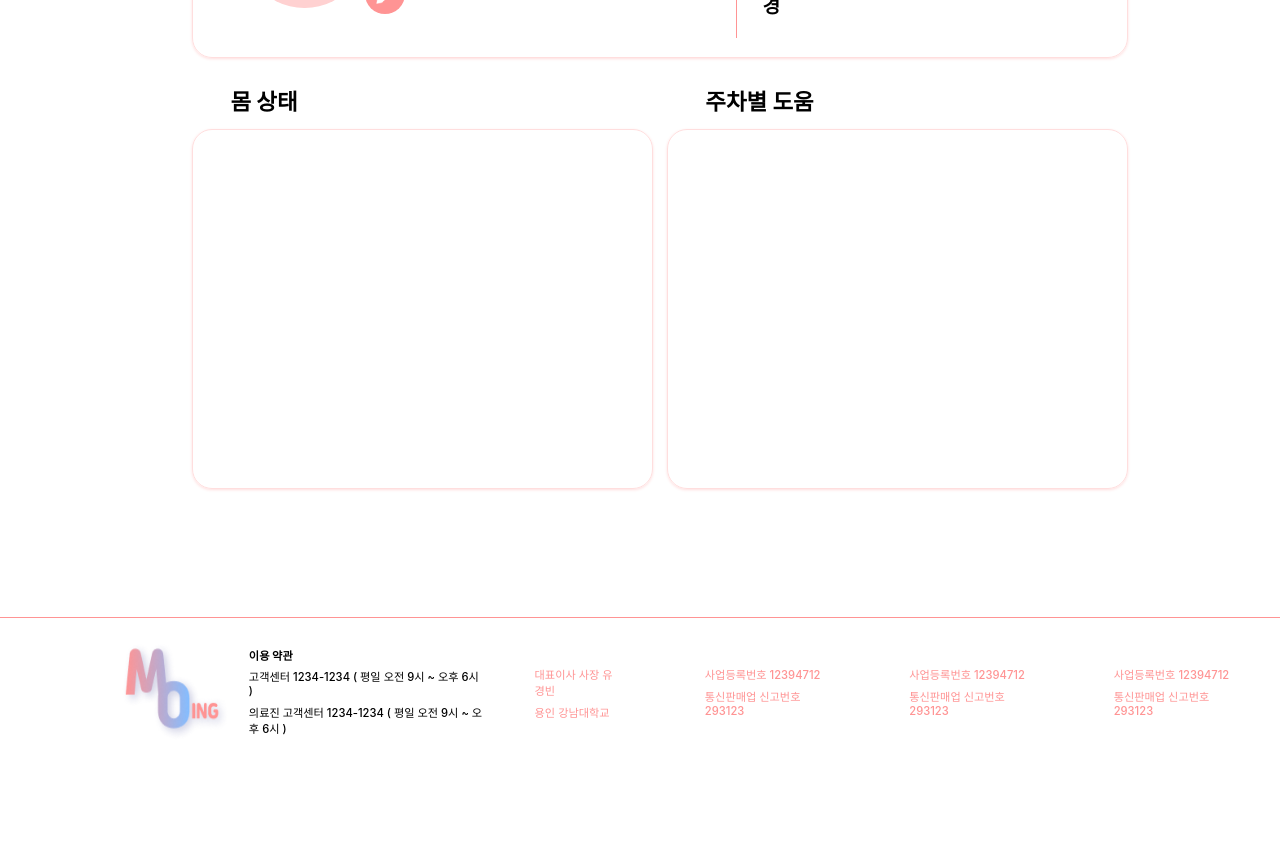
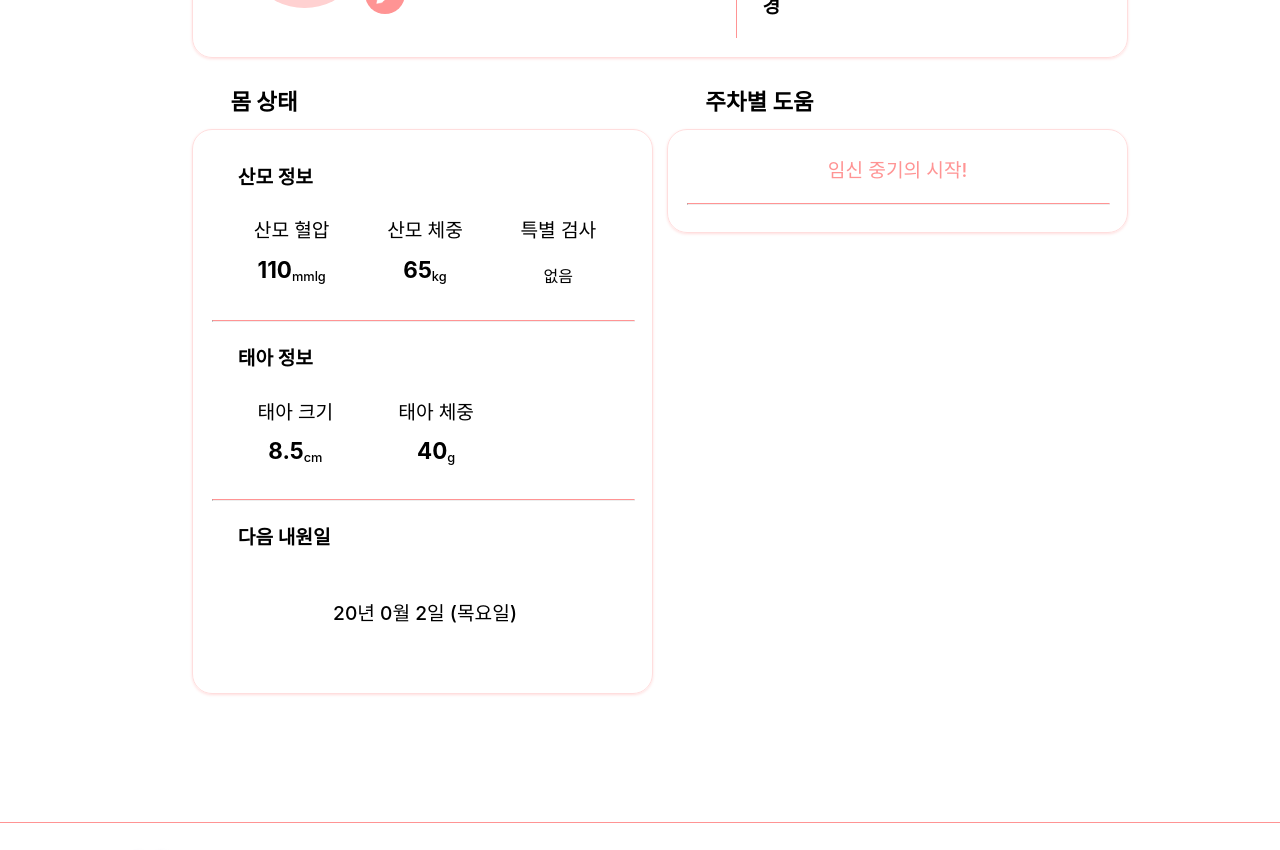
Before and after one commit to KNU-Moing/moing-front, a React (Create React App) app: page /Mypage in a window 1280 px wide. Shown: the part 640-1490 px from the top of the page. Before the commit the page ends 1398 px from the top, so only its background shows below. Built offline with nearby package versions, Linux system fonts and the light colour scheme.

Commit message:
Feat: 하단 컴포넌트 추가(#4)

```diff
--- a/src/component/project/maternityNotebook/notebook/component.tsx
+++ b/src/component/project/maternityNotebook/notebook/component.tsx
@@ -106,7 +106,8 @@ export const ChartContent = ({
     <div
       css={css`
         text-align: center;
-        padding: ${theme.spacing.md} ${theme.spacing.xl};
+        padding: ${theme.spacing.md};
+        width: 7vw;
       `}
     >
       <div
--- a/src/component/project/mypage/component.tsx
+++ b/src/component/project/mypage/component.tsx
@@ -20,10 +20,12 @@ export const Overlay = ({ children }: { children: React.ReactNode }) => (
 
 export const MyPageContainer = ({
   styleWidth,
+  styleDisplay,
   title,
   children,
 }: {
   styleWidth: string;
+  styleDisplay: string;
   title: string;
   children: React.ReactNode;
 }) => (
@@ -50,7 +52,7 @@ export const MyPageContainer = ({
         padding: ${theme.spacing.sm};
         margin-top: ${theme.spacing.xs};
         border-radius: 20px;
-        display: flex;
+        display: ${styleDisplay};
       `}
     >
       {children}
@@ -302,25 +304,72 @@ export const ChangeButton = ({ onClick }: ButtonProp) => {
   );
 };
 
-export const BlankSection = (props: { title: string }) => {
+/*
+*
+몸 상태
+*/
+export const BodyCondition = ({
+  title,
+  styleJustifyContent,
+  children,
+}: {
+  title: string;
+  styleJustifyContent: string;
+  children: React.ReactNode;
+}) => {
   return (
-    <div style={{ marginLeft: `${theme.spacing.md}` }}>
+    <div
+      css={css`
+        padding: ${theme.spacing.xs} 0 0 ${theme.spacing.xs};
+        width: 95%;
+      `}
+    >
       <div
-        style={{
-          fontSize: theme.typography.body2Bold.fontSize,
-          fontWeight: theme.typography.body2Bold.fontWeight,
-        }}
+        css={css`
+          ${theme.typography.body4Bold}
+          padding: 0 ${theme.spacing.xs};
+        `}
       >
-        {props.title}
+        {title}
       </div>
       <div
-        style={{
-          backgroundColor: theme.palette.gray[200],
-          height: "70vh",
-          width: "35vw",
-          borderRadius: "20px",
-        }}
-      ></div>
+        css={css`
+          display: flex;
+          justify-content: ${styleJustifyContent};
+        `}
+      >
+        {children}
+      </div>
     </div>
   );
 };
+
+export const UnderLine = () => {
+  return (
+    <hr
+      css={css`
+        border-top: 1px solid ${theme.palette.pink[100]};
+        width: 100%;
+      `}
+    ></hr>
+  );
+};
+
+/*
+*
+주차별 도움
+*/
+export const TipTitle = () => {
+  return (
+    <div
+      css={css`
+        color: ${theme.palette.pink[100]};
+        text-align: center;
+        ${theme.typography.body4}
+        margin: ${theme.spacing.xxs} 0 ${theme.spacing.sm} 0;
+      `}
+    >
+      임신 중기의 시작!
+    </div>
+  );
+};
--- a/src/component/project/mypage/index.tsx
+++ b/src/component/project/mypage/index.tsx
@@ -13,6 +13,9 @@ import {
   ProfileImg,
   InfoSection,
   InfoLayout,
+  BodyCondition,
+  UnderLine,
+  TipTitle,
 } from "./component";
 import Footer from "../Footer";
 import StyledHeader from "../header";
@@ -20,6 +23,10 @@ import StyledHeader from "../header";
 import { css } from "@emotion/react";
 import { HospitalModal, UpdatedModal, InfoModal } from "./modal";
 import theme from "../../../styles/theme";
+import {
+  ChartContent,
+  HospitalVisitDay,
+} from "../maternityNotebook/notebook/component";
 
 export const MyPage = () => {
   const dummyImage = "http://via.placeholder.com/120x120";
@@ -41,7 +48,7 @@ export const MyPage = () => {
           <Profile name="쑥쑥이 아빠" src={theme.palette.blue[200]}></Profile>
         </ProfileSection>
 
-        <MyPageContainer title="내 정보" styleWidth="70%">
+        <MyPageContainer title="내 정보" styleWidth="70%" styleDisplay="flex">
           <ProfileImg src={theme.palette.pink[400]} size="180px"></ProfileImg>
 
           <InfoLayout>
@@ -82,11 +89,54 @@ export const MyPage = () => {
             width: "70%",
           }}
         >
-          <MyPageContainer title="몸 상태" styleWidth="47%">
-            <div style={{ height: "40vh" }}></div>
+          <MyPageContainer
+            title="몸 상태"
+            styleWidth="47%"
+            styleDisplay="block"
+          >
+            <BodyCondition title="산모 정보" styleJustifyContent="flex-start">
+              <ChartContent
+                kind="산모 혈압"
+                value="110"
+                unit="mmlg"
+              ></ChartContent>
+              <ChartContent
+                kind="산모 체중"
+                value="65"
+                unit="kg"
+              ></ChartContent>
+              <ChartContent
+                kind="특별 검사"
+                value="없음"
+                unit=""
+              ></ChartContent>
+            </BodyCondition>
+            <UnderLine></UnderLine>
+            <BodyCondition title="태아 정보" styleJustifyContent="flex-start">
+              <ChartContent
+                kind="태아 크기"
+                value="8.5"
+                unit="cm"
+              ></ChartContent>
+              <ChartContent kind="태아 체중" value="40" unit="g"></ChartContent>
+            </BodyCondition>
+            <UnderLine></UnderLine>
+            <BodyCondition title="다음 내원일" styleJustifyContent="center">
+              <HospitalVisitDay
+                year={20}
+                month={0}
+                day={2}
+                days="목요일"
+              ></HospitalVisitDay>
+            </BodyCondition>
           </MyPageContainer>
-          <MyPageContainer title="주차별 도움" styleWidth="47%">
-            <div style={{ height: "40vh" }}></div>
+          <MyPageContainer
+            title="주차별 도움"
+            styleWidth="47%"
+            styleDisplay="block"
+          >
+            <TipTitle></TipTitle>
+            <UnderLine></UnderLine>
           </MyPageContainer>
         </p>
 
```
